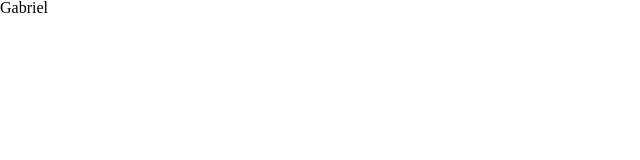
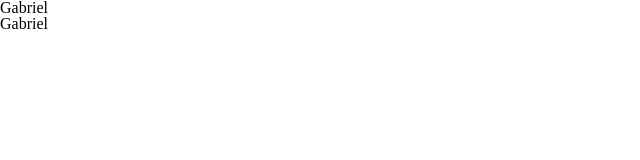
Before and after one commit to gabriel-victor933/projeto-ecommerce-front, a React (Vite) app: page / in a window 1280 px wide. Shown: the top 160 px of the page, without its empty margins (0-640 px from the left). Built offline with nearby package versions, Linux system fonts and the light colour scheme.

Commit message:
feat: adding global style and css variables

```diff
--- a/index.html
+++ b/index.html
@@ -2,9 +2,11 @@
 <html lang="en">
   <head>
     <meta charset="UTF-8" />
-    <link rel="icon" type="image/svg+xml" href="/vite.svg" />
     <meta name="viewport" content="width=device-width, initial-scale=1.0" />
-    <title>Vite + React</title>
+    <link rel="preconnect" href="https://fonts.googleapis.com">
+<link rel="preconnect" href="https://fonts.gstatic.com" crossorigin>
+<link href="https://fonts.googleapis.com/css2?family=Archivo:ital,wght@0,100;0,200;0,300;0,400;0,500;0,600;0,700;0,800;0,900;1,100;1,200;1,300;1,400;1,500;1,600;1,700;1,800;1,900&family=Questrial&display=swap" rel="stylesheet">
+    <title>E-commerce</title>
   </head>
   <body>
     <div id="root"></div>
--- a/src/App.jsx
+++ b/src/App.jsx
@@ -3,7 +3,8 @@ function App() {
 
   return (
     <div>
-      Gabriel
+      <h1>Gabriel</h1>
+      <h2>Gabriel</h2>
     </div>
   )
 }
--- a/src/main.jsx
+++ b/src/main.jsx
@@ -2,10 +2,12 @@ import React from 'react'
 import ReactDOM from 'react-dom/client'
 import App from './App.jsx'
 import Reset from './style/reset.jsx'
+import GlobalStyle from './style/globalStyle.jsx'
 
 ReactDOM.createRoot(document.getElementById('root')).render(
   <React.StrictMode>
     <Reset />
+    <GlobalStyle />
     <App />
   </React.StrictMode>,
 )
--- a/src/style/globalStyle.jsx
+++ b/src/style/globalStyle.jsx
@@ -0,0 +1,20 @@
+import { createGlobalStyle } from "styled-components";
+
+const GlobalStyle = createGlobalStyle`
+    :root{
+        --primary-color: #eff0f5;
+        --secondary-color: #ffffff;
+        --tertiary-color: #0e1b4d;
+        --quarternary-color: #4470db;
+        --font-body: "Questrial", "sans-serif";
+        --font-header: "Archivo", "serif"
+    }
+
+    * {
+        box-sizing: border-box;
+        word-break: break-word;
+    }
+
+`
+
+export default GlobalStyle
```
